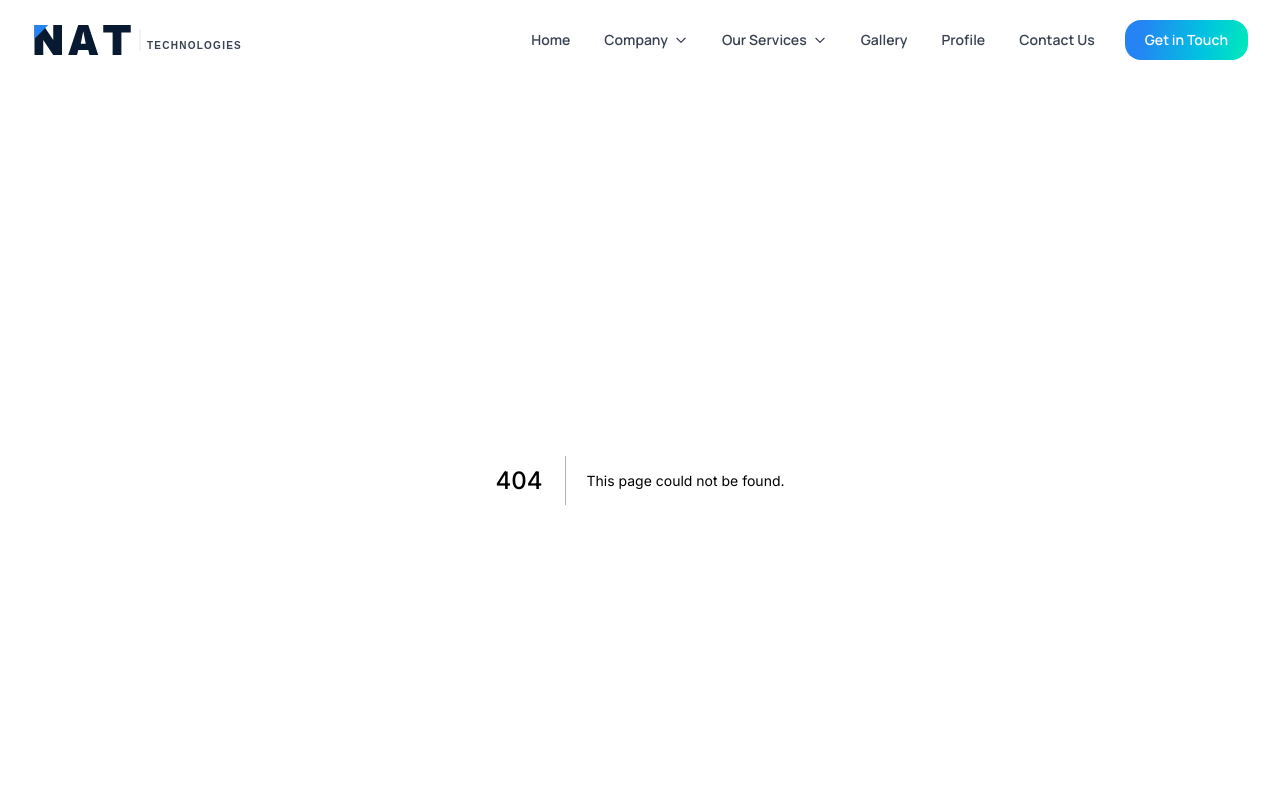
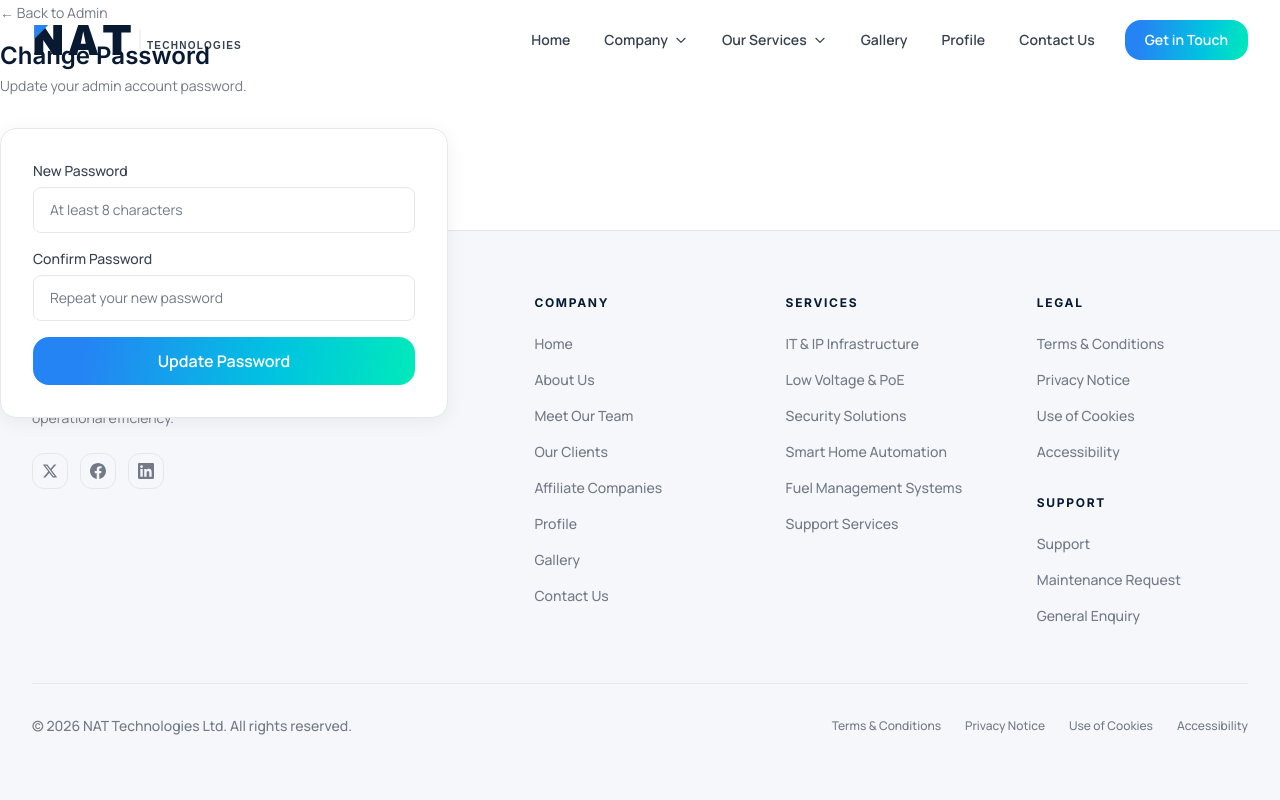
Before and after one commit to solomonlior7-ctrl/nat-website, a Next.js app: page /admin/change-password in a window 1280 px wide. Before the commit this address had no page. Shown: the top 800 px of the page. Built offline with nearby package versions, Linux system fonts and the light colour scheme.

Commit message:
Add Change Password page to admin panel

```diff
--- a/src/app/admin/(cms)/page.tsx
+++ b/src/app/admin/(cms)/page.tsx
@@ -68,6 +68,19 @@ export default function AdminDashboard() {
             Add, edit, reorder, or remove team members
           </p>
         </Link>
+
+        <Link
+          href="/admin/change-password"
+          className="glass-card rounded-xl p-6 hover:shadow-md transition-all hover:border-accent group"
+        >
+          <div className="text-3xl mb-3">🔑</div>
+          <h2 className="font-semibold text-ink group-hover:text-accent transition-colors">
+            Change Password
+          </h2>
+          <p className="font-sans text-ink-muted text-sm mt-1">
+            Update your admin account password
+          </p>
+        </Link>
       </div>
     </div>
   );
--- /dev/null
+++ b/src/app/admin/change-password/page.tsx
@@ -0,0 +1,115 @@
+"use client";
+
+import { useState } from "react";
+import { createClient } from "@/lib/supabase/client";
+import Link from "next/link";
+
+export default function ChangePasswordPage() {
+  const [password, setPassword] = useState("");
+  const [confirm, setConfirm] = useState("");
+  const [error, setError] = useState("");
+  const [loading, setLoading] = useState(false);
+  const [done, setDone] = useState(false);
+
+  const handleSubmit = async (e: React.FormEvent) => {
+    e.preventDefault();
+    if (password.length < 8) {
+      setError("Password must be at least 8 characters.");
+      return;
+    }
+    if (password !== confirm) {
+      setError("Passwords do not match.");
+      return;
+    }
+    setLoading(true);
+    setError("");
+    const supabase = createClient();
+    const { error: updateError } = await supabase.auth.updateUser({ password });
+    if (updateError) {
+      setError(updateError.message);
+      setLoading(false);
+    } else {
+      setDone(true);
+    }
+  };
+
+  if (done) {
+    return (
+      <div className="max-w-md">
+        <div className="glass-card rounded-2xl p-8 text-center">
+          <div className="w-14 h-14 rounded-full flex items-center justify-center mx-auto mb-4"
+            style={{ background: "rgba(16,185,129,0.08)", border: "1px solid rgba(16,185,129,0.2)" }}>
+            <svg className="w-7 h-7 text-emerald-500" fill="none" viewBox="0 0 24 24" stroke="currentColor">
+              <path strokeLinecap="round" strokeLinejoin="round" strokeWidth={2} d="M5 13l4 4L19 7" />
+            </svg>
+          </div>
+          <h2 className="text-xl font-semibold text-ink mb-2">Password Updated</h2>
+          <p className="font-sans text-ink-muted text-sm mb-6">Your password has been changed successfully.</p>
+          <Link href="/admin" className="btn-gradient px-6 py-2.5 text-white font-semibold font-sans text-sm">
+            Back to Admin
+          </Link>
+        </div>
+      </div>
+    );
+  }
+
+  return (
+    <div className="max-w-md">
+      <div className="mb-8">
+        <Link href="/admin" className="font-sans text-sm text-ink-muted hover:text-accent transition-colors">
+          ← Back to Admin
+        </Link>
+        <h1 className="text-2xl font-semibold text-ink mt-4">Change Password</h1>
+        <p className="font-sans text-ink-muted mt-1 text-sm">Update your admin account password.</p>
+      </div>
+
+      <div className="glass-card rounded-2xl p-8">
+        <form onSubmit={handleSubmit} className="space-y-4">
+          <div>
+            <label className="block text-sm font-medium text-ink-soft mb-1.5 font-sans">
+              New Password
+            </label>
+            <input
+              type="password"
+              value={password}
+              onChange={(e) => setPassword(e.target.value)}
+              className="input-field w-full px-4 py-3 rounded-lg font-sans text-sm"
+              placeholder="At least 8 characters"
+              required
+              autoComplete="new-password"
+            />
+          </div>
+
+          <div>
+            <label className="block text-sm font-medium text-ink-soft mb-1.5 font-sans">
+              Confirm Password
+            </label>
+            <input
+              type="password"
+              value={confirm}
+              onChange={(e) => setConfirm(e.target.value)}
+              className="input-field w-full px-4 py-3 rounded-lg font-sans text-sm"
+              placeholder="Repeat your new password"
+              required
+              autoComplete="new-password"
+            />
+          </div>
+
+          {error && (
+            <p className="text-red-500 text-sm bg-red-50 px-4 py-2 rounded-lg font-sans border border-red-100">
+              {error}
+            </p>
+          )}
+
+          <button
+            type="submit"
+            disabled={loading}
+            className="btn-gradient w-full py-3 text-white font-semibold rounded-2xl transition-all disabled:opacity-60 font-sans"
+          >
+            {loading ? "Updating…" : "Update Password"}
+          </button>
+        </form>
+      </div>
+    </div>
+  );
+}
```
